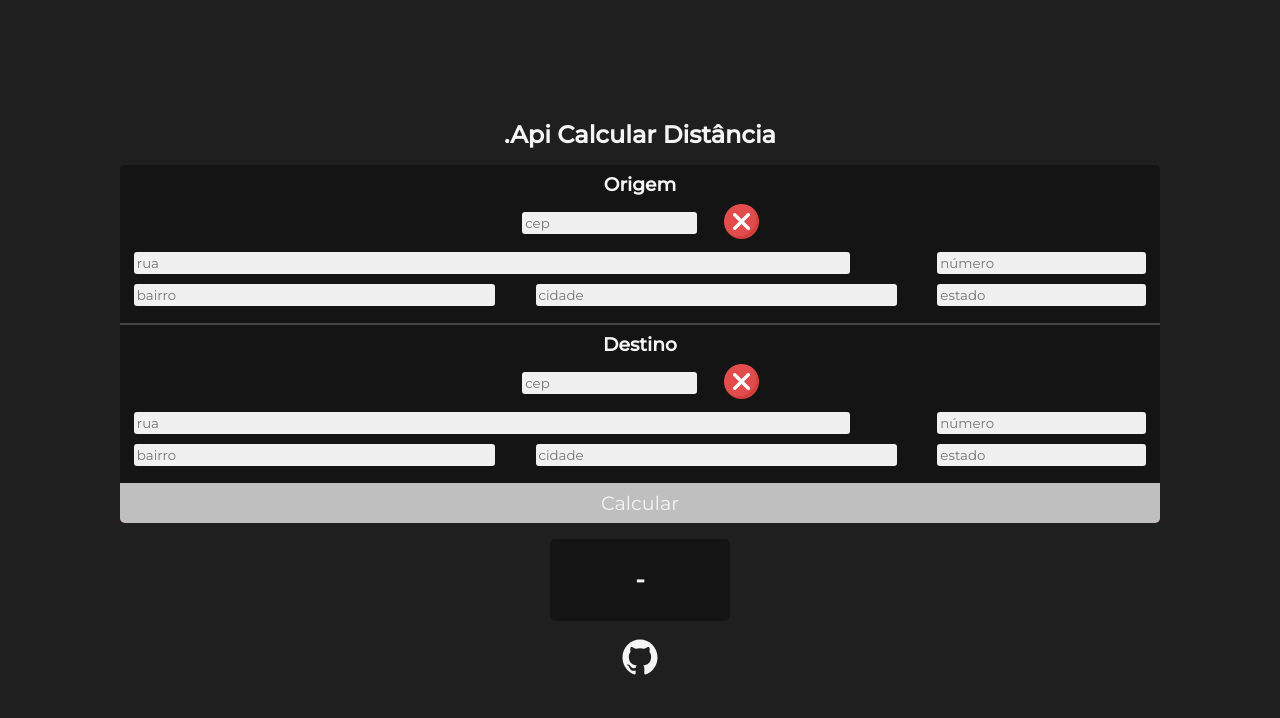
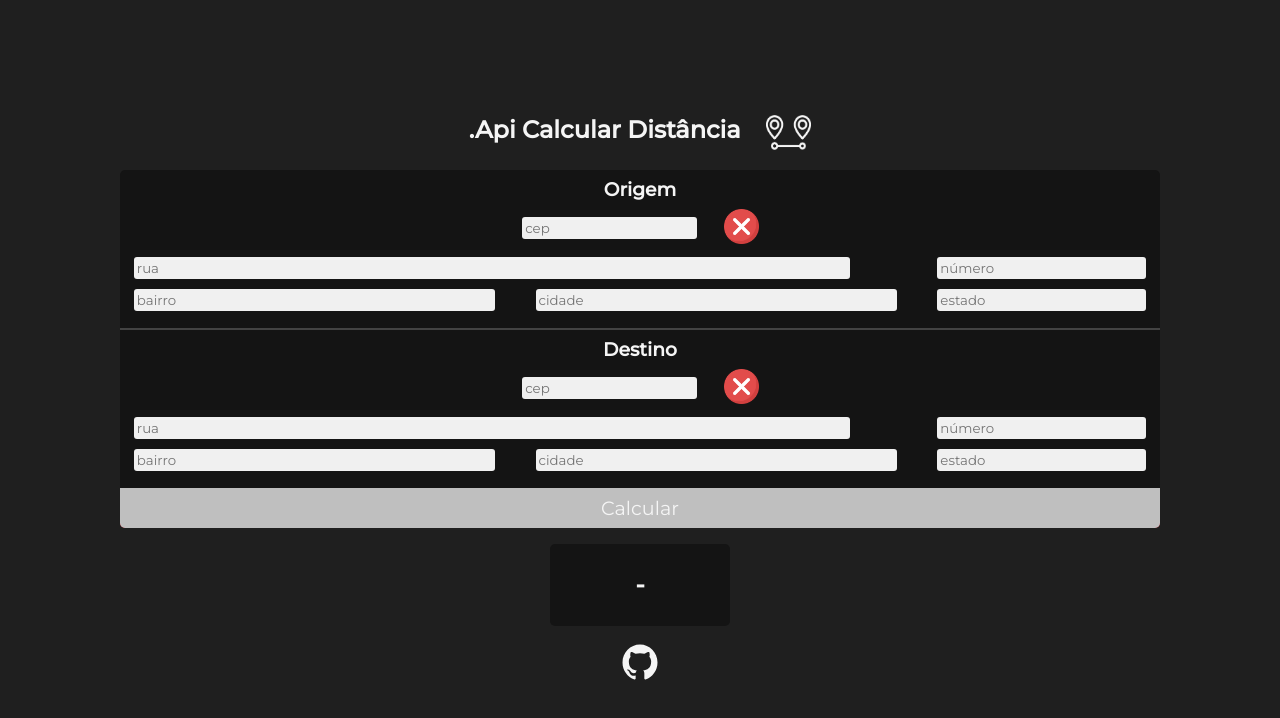
Before and after one commit to matheusRelvinhas/front-api-calculate-distance, a Next.js app: page / in a window 1280 px wide. Shown: the top 718 px of the page. Built offline with nearby package versions, Linux system fonts and the light colour scheme.

Commit message:
img-distance

```diff
--- a/src/components/CalculateDistanceForm/CalculateDistanceForm.css
+++ b/src/components/CalculateDistanceForm/CalculateDistanceForm.css
@@ -5,6 +5,20 @@
   flex-direction: column;
   justify-content: center;
   align-items: center;
+}
+
+.calculate-distance-form-api-title{
+  display: flex;
+}
+
+.calculate-distance-form-img figure img {
+  width: 5vh;
+  min-width: 45px;
+  max-width: 90px;
+  height: 4vh;
+  min-height: 35px;
+  max-height: 70px;
+  margin-left: 2vw;
 }
 
 .calculate-distance-form-div {
--- a/src/components/CalculateDistanceForm/CalculateDistanceForm.tsx
+++ b/src/components/CalculateDistanceForm/CalculateDistanceForm.tsx
@@ -43,7 +43,17 @@ const CalculateDistanceForm: React.FC = () => {
 
   return (
     <div className="calculate-distance-form-container">
-      <h2>.Api Calcular Distância</h2>
+      <div className="calculate-distance-form-api-title">
+        <h2>.Api Calcular Distância</h2>
+        <div className="calculate-distance-form-img">
+          <figure>
+            <picture>
+              <source src={'./img/calculate-distance.png'} type="image/png" />
+              <img src={'./img/calculate-distance.png'} alt="icon-img" />
+            </picture>
+          </figure>
+        </div>
+      </div>
       <div className="calculate-distance-form-div">
         <div
           className="calculate-distance-form-origin-destiny"
@@ -69,10 +79,7 @@ const CalculateDistanceForm: React.FC = () => {
                     <figure>
                       <picture>
                         <source src={'./img/check.png'} type="image/png" />
-                        <img
-                          src={'./img/check.png'}
-                          alt="icon-img"
-                        />
+                        <img src={'./img/check.png'} alt="icon-img" />
                       </picture>
                     </figure>
                   </div>
@@ -84,10 +91,7 @@ const CalculateDistanceForm: React.FC = () => {
                           src={'./img/do-not-check.png'}
                           type="image/png"
                         />
-                        <img
-                          src={'./img/do-not-check.png'}
-                          alt="icon-img"
-                        />
+                        <img src={'./img/do-not-check.png'} alt="icon-img" />
                       </picture>
                     </figure>
                   </div>
@@ -151,10 +155,7 @@ const CalculateDistanceForm: React.FC = () => {
                     <figure>
                       <picture>
                         <source src={'./img/check.png'} type="image/png" />
-                        <img
-                          src={'./img/check.png'}
-                          alt="icon-img"
-                        />
+                        <img src={'./img/check.png'} alt="icon-img" />
                       </picture>
                     </figure>
                   </div>
@@ -166,10 +167,7 @@ const CalculateDistanceForm: React.FC = () => {
                           src={'./img/do-not-check.png'}
                           type="image/png"
                         />
-                        <img
-                          src={'./img/do-not-check.png'}
-                          alt="icon-img"
-                        />
+                        <img src={'./img/do-not-check.png'} alt="icon-img" />
                       </picture>
                     </figure>
                   </div>
@@ -228,10 +226,10 @@ const CalculateDistanceForm: React.FC = () => {
           </button>
         </div>
       </div>
-        <div className="calculate-distance-form-distance">
-          <h2>{distanceInput}</h2>
-        </div>
-        <GitHubLink username="matheusRelvinhas/calculateDistanceAPI" />
+      <div className="calculate-distance-form-distance">
+        <h2>{distanceInput}</h2>
+      </div>
+      <GitHubLink username="matheusRelvinhas/calculateDistanceAPI" />
     </div>
   );
 };
```
Also changed, not shown: public/img/calculate-distance.png (added).
